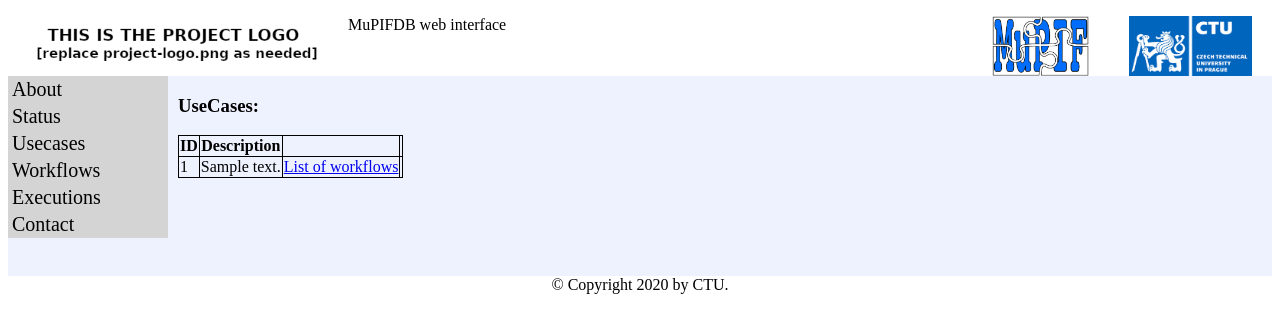
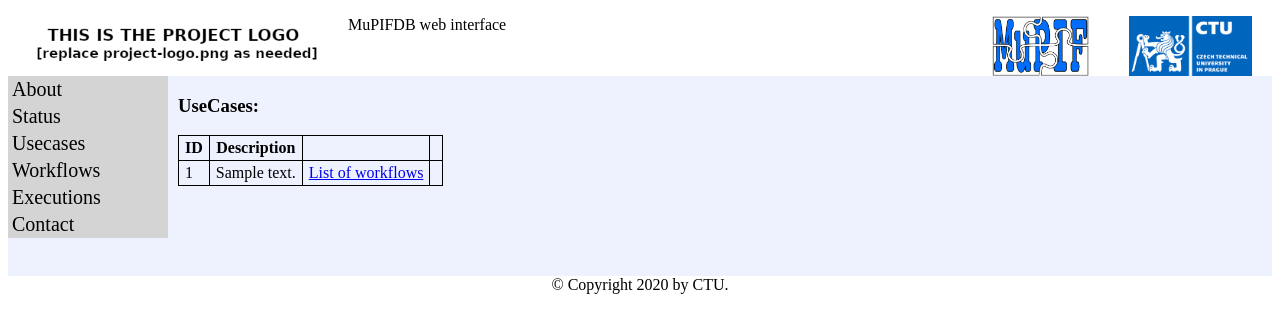
Before and after one commit to mupif/mupifDB, a Flask app: page /usecases in a window 1280 px wide. Shown: the top 333 px of the page. Run offline with Flask 3, Linux system fonts and the light colour scheme; a database or web service that is not in the repository returns one stand-in record (values such as "Sample title"); data that the repository does not hold is empty; some libraries are stand-ins or nearby versions.

Commit message:
Web UI update

```diff
--- a/webapi/index.py
+++ b/webapi/index.py
@@ -138,7 +138,7 @@ def usecases():
     data = restApiControl.getUsecaseRecords()
 
     html = '<h3>UseCases:</h3>'
-    html += '<table>'
+    html += '<table class=\"tableType1\">'
     html += '<tr><th>ID</th><th>Description</th><th></th><th></th></tr>'
     for uc in data:
         html += '<tr>'
@@ -184,7 +184,7 @@ def addUseCase():
         html = message
         html += "<h3>Add new UseCase:</h3>"
         if admin_rights:
-            html += "<table>"
+            html += "<table class=\"tableType1\">"
             html += '<tr><td>UseCase ID (string)</td><td><input type="text" name="usecase_id" value="'+str(usecase_id)+'"></td></tr>'
             html += '<tr><td>UseCase Description (string)</td><td><input type="text" name="usecase_description" value="'+str(usecase_description)+'"></td></tr>'
             html += "</table>"
@@ -214,7 +214,7 @@ def workflowNoVersion(wid):
 @app.route('/workflows/<wid>/<version>')
 def workflow(wid, version):
     wdata = restApiControl.getWorkflowRecordGeneral(wid=wid, version=int(version))
-    html = '<table>'
+    html = '<table class=\"tableType1\">'
     html += '<tr><td>WorkflowID:</td><td>'+str(wdata['wid'])+'</td></tr>'
     html += '<tr><td>Version:</td><td>'+str(wdata['Version'])+'</td></tr>'
     html += '<tr><td>UseCase:</td><td>'+str(wdata['UseCase'])+'</td></tr>'
@@ -223,9 +223,9 @@ def workflow(wid, version):
 
     html += '<br><a href="/workflowexecutions/init/'+str(wid)+'/'+str(wdata['Version'])+'">Initialize new execution record</a>'
     if len(wdata.get('EDMMapping', [])):
-        html += '<a style="margin-left:50px;" href="/workflowexecutions/init/' + str(wid) + '/' + str(wdata['Version']) + '?no_onto">Optionally without ontology based objects</a>'
+        html += '<a style="margin-left:50px;" href="/workflowexecutions/init/' + str(wid) + '/' + str(wdata['Version']) + '?no_onto">Optionally without EDM objects</a>'
     html += '<br><br>Inputs'
-    html += '<table>'
+    html += '<table class=\"tableType1\">'
     html += '<thead><th>Name</th><th>Type</th><th>TypeID</th><th>Description</th><th>Units</th><th>ObjID</th><th>Compulsory</th><th>SetAt</th><th>EDMPath</th></thead>'
     for item in wdata["IOCard"]["Inputs"]:
         html += '<tr>'
@@ -242,7 +242,7 @@ def workflow(wid, version):
     html += '</table>'
 
     html += '<br>Outputs'
-    html += '<table>'
+    html += '<table class=\"tableType1\">'
     html += '<thead><th>Name</th><th>Type</th><th>TypeID</th><th>Description</th><th>Units</th><th>ObjID</th><th>EDMPath</th></thead>'
     for item in wdata["IOCard"]["Outputs"]:
         html += '<tr>'
@@ -262,7 +262,7 @@ def workflow(wid, version):
     OBO = wdata.get('EDMMapping', [])
     if len(OBO):
         html += "<br>EDM Mapping:"
-        html += "<table>"
+        html += "<table class=\"tableType1\">"
         html += "<tr><th>Name</th><th>Type</th><th>DBName</th><th>createFrom</th></tr>"
         for obo in OBO:
             html += '<tr>'
@@ -374,7 +374,7 @@ def addWorkflow(usecaseid):
         html += "<h3>Add new workflow:</h3>"
         if admin_rights:
             html += "<h5>(The workflow module file should contain only one class implementation.):</h5>"
-            html += "<table>"
+            html += "<table class=\"tableType1\">"
 
             html += '<input type="hidden" name="somedata" value="">'
 
@@ -428,7 +428,7 @@ def executions():
     html += '<input type="submit" value="filter">'
     html += '</form><br>'
 
-    html += '<table><tr><td>Status</td><td></td><td>Workflow</td><td>CreatedDate</td><td>SubmittedDate</td><td>StartDate</td><td>EndDate</td></tr>'
+    html += '<table class=\"tableType1\"><tr><td>Status</td><td></td><td>Workflow</td><td>CreatedDate</td><td>StartDate</td><td>EndDate</td></tr>'
     param_filter_workflow_id = filter_workflow_id if filter_workflow_id != '' else None
     param_filter_workflow_version = filter_workflow_version if filter_workflow_version != '' else None
     param_filter_label = filter_label if filter_label != '' else None
@@ -439,7 +439,7 @@ def executions():
         html += '<td><a href="'+request.host_url+'workflowexecutions/'+execution['_id']+'" target="_blank">link</a></td>'
         html += '<td>'+execution['WorkflowID']+'(v'+str(execution['WorkflowVersion'])+')</td>'
         html += '<td style="font-size:12px;">'+str(execution['CreatedDate']).replace('None', '')[:19]+'</td>'
-        html += '<td style="font-size:12px;">'+str(execution['SubmittedDate']).replace('None', '')[:19]+'</td>'
+        # html += '<td style="font-size:12px;">'+str(execution['SubmittedDate']).replace('None', '')[:19]+'</td>'
         html += '<td style="font-size:12px;">'+str(execution['StartDate']).replace('None', '')[:19]+'</td>'
         html += '<td style="font-size:12px;">'+str(execution['EndDate']).replace('None', '')[:19]+'</td>'
         html += '</tr>'
@@ -468,8 +468,8 @@ def executionStatus(weid):
     html += '<script type="text/javascript" src="/main.js"></script>'
     if data['Status'] == 'Pending' or data['Status'] == 'Running' or data['Status'] == 'Scheduled':
         html += '<script type="text/javascript">let timer_refresh = setInterval(reloadIfExecStatusIsChanged, 15000);</script>'
-    html += '<table style="font-size:14px;">'
-    html += '<tr><td>Execution record ID:</td><td>' + str(weid) + '</td></tr>'
+    html += '<table style="font-size:14px;" class=\"tableType1\">'
+    html += '<tr><td>Execution ID:</td><td>' + str(weid) + '</td></tr>'
     html += '<tr><td>Workflow ID:</td><td>' + str(data['WorkflowID']) + '</td></tr>'
     html += '<tr><td>Workflow version:</td><td>' + str(data['WorkflowVersion']) + '</td></tr>'
     html += '<tr><td>Task ID:</td><td>' + str(data['Task_ID']) + '</td></tr>'
@@ -479,8 +479,8 @@ def executionStatus(weid):
     html += '<tr><td colspan="2" style="height:10px;"></td></tr>'
 
     html += '<tr><td>Status:</td><td>' + str(data['Status']) + '</td></tr>'
-    html += '<tr><td>Start Date:</td><td>' + str(data['StartDate']) + '</td></tr>'
-    html += '<tr><td>End Date:</td><td>' + str(data['EndDate']) + '</td></tr>'
+    html += '<tr><td>Start Date:</td><td>' + str(data['StartDate']).replace('None', '')[:19] + '</td></tr>'
+    html += '<tr><td>End Date:</td><td>' + str(data['EndDate']).replace('None', '')[:19] + '</td></tr>'
     html += '</table>'
     html += '<br>'
     html += 'Actions:<br>'
@@ -556,6 +556,7 @@ def setExecutionInputs(weid):
                                 'Time': None
                             }
                             restApiControl.setExecutionInputObject(weid, name, objID, object_dict)
+
                         elif i['Type'] == 'mupif.String':
                             msg += 'Setting %s (ObjID %s) to %s</br>' % (name, objID, value)
                             valuetype = i.get('ValueType', 'Scalar')
@@ -565,7 +566,6 @@ def setExecutionInputs(weid):
                                     strval = literal_eval(strval)
                                 else:
                                     strval = strval.split(' ')
-
 
                             object_dict = {
                                 'ClassName': 'String',
@@ -597,28 +597,60 @@ def setExecutionInputs(weid):
     # generate input form
     form = "<a href=\"/workflowexecutions/"+weid+"\">Back to Execution record "+weid+"</a><br>"
 
-    form += "<h3>Workflow: %s</h3><br>" % wid
+    form += f"<h3>Workflow: {wid}</h3><br>"
 
-    form += "Task_ID: "
+    form += "<table class=\"tableType1\">"
+    form += "<tr>"
+    form += "<td>Task_ID:</td>"
+    form += "<td>"
     if execution_record["Status"] == "Created":
         form += "<input type=\"text\" name=\"Task_ID\" value=\"%s\" /><br>" % execution_record["Task_ID"]
     else:
         form += "%s<br>" % execution_record["Task_ID"]
+    form += "</td>"
+    form += "</tr>"
 
-    form += "Label: "
+    form += "<td>Label:</td>"
+    form += "<td>"
     if execution_record["Status"] == "Created":
         form += "<input type=\"text\" name=\"label\" value=\"%s\" /><br>" % execution_record["label"]
     else:
         form += "%s<br>" % execution_record["label"]
+    form += "</td>"
+    form += "</tr>"
 
-    form += "E-mail address: "
+    form += "<td>E-mail address:</td>"
+    form += "<td>"
     if execution_record["Status"] == "Created":
-        form += "<input type=\"text\" name=\"RequestedBy\" value=\"%s\" /><br>" % execution_record["RequestedBy"]
+        form += f"<input type=\"text\" name=\"RequestedBy\" value=\"{execution_record['RequestedBy']}\" /><br>"
     else:
-        form += "%s<br>" % execution_record["RequestedBy"]
+        form += f"{execution_record['RequestedBy']}<br>"
+    form += "</td>"
+    form += "</tr>"
 
-    form += "<br>Input record for weid %s<table>" % weid
-    form += "<tr><th>Name</th><th>Type</th><th>ValueType</th><th>DataID</th><th>Description</th><th>ObjID</th><th>Value</th><th>Units</th><th>Link_EID</th><th>Link_Name</th><th>Link_ObjID</th><th>EDMPath</th></tr>"
+    form += "</table>"
+
+    args = {}
+    for key, value in request.args.items():
+        args[key] = value
+    any_edm_path = False
+    any_execution_link = False
+    for i in execution_inputs:
+        if i.get('EDMPath', None):
+            any_edm_path = True
+        if i.get('Link', {}).get('ExecID', None) or i.get('Link', {}).get('Name', None) or i.get('Link', {}).get('ObjID', None):
+            any_execution_link = True
+
+    show_execution_links = any_execution_link or args.get('show_execution_links', False)
+
+    form += "<br>Input record for weid %s<table class=\"tableType1\">" % weid
+    form += "<tr><th>Name</th><th>Type</th><th>ValueType</th><th>DataID</th><th>Description</th><th>ObjID</th><th>Value</th><th>Units</th>"
+    if show_execution_links:
+        form += "<th>Link_EID</th><th>Link_Name</th><th>Link_ObjID</th>"
+    if any_edm_path:
+        form += "<th>EDMPath</th>"
+    form += "</tr>"
+
     c = 0
     for i in execution_inputs:
         name = i['Name']
@@ -746,27 +778,29 @@ def setExecutionInputs(weid):
             form += '<td>' + str(i.get('Object', {}).get('Value', '')) + '</td>'
             form += '<td>' + str(i.get('Units')) + '</td>'
 
-        if execution_record["Status"] == "Created" and i.get('EDMPath', None) is None:
-            form += "<td><input type=\"text\" name=\"c_eid_%d\" value=\"%s\" style=\"width:100px;\" /></td>" % (c, i['Link']['ExecID'])
-            form += "<td><input type=\"text\" name=\"c_name_%d\" value=\"%s\" style=\"width:60px;\" /></td>" % (c, i['Link']['Name'])
-            form += "<td><input type=\"text\" name=\"c_objid_%d\" value=\"%s\" style=\"width:60px;\" /></td>" % (c, i['Link']['ObjID'])
-        else:
-            form += "<td>" + str(i['Link']['ExecID']) + "</td>"
-            form += "<td>" + str(i['Link']['Name']) + "</td>"
-            form += "<td>" + str(i['Link']['ObjID']) + "</td>"
+        if show_execution_links:
+            if execution_record["Status"] == "Created" and i.get('EDMPath', None) is None:
+                form += "<td><input type=\"text\" name=\"c_eid_%d\" value=\"%s\" style=\"width:100px;\" /></td>" % (c, i['Link']['ExecID'])
+                form += "<td><input type=\"text\" name=\"c_name_%d\" value=\"%s\" style=\"width:60px;\" /></td>" % (c, i['Link']['Name'])
+                form += "<td><input type=\"text\" name=\"c_objid_%d\" value=\"%s\" style=\"width:60px;\" /></td>" % (c, i['Link']['ObjID'])
+            else:
+                form += "<td>" + str(i['Link']['ExecID']) + "</td>"
+                form += "<td>" + str(i['Link']['Name']) + "</td>"
+                form += "<td>" + str(i['Link']['ObjID']) + "</td>"
 
-        form += '<td>' + str(i.get('EDMPath', '')) + '</td>'
+        if any_edm_path:
+            form += '<td>' + str(i.get('EDMPath', '')).replace('None', '') + '</td>'
 
         form += "</tr>"
         c += 1
 
     form += "</table>"
-    form += "<input type=\"hidden\" name=\"eid\" value=\"%s\"/>" % weid
+    form += f"<input type=\"hidden\" name=\"eid\" value=\"{weid}\"/>"
 
     OBO = execution_record.get('EDMMapping', [])
     if len(OBO):
-        form += "<br>Ontology Base Objects:"
-        form += "<table>"
+        form += "<br>EDM Base Objects:"
+        form += "<table class=\"tableType1\">"
         form += "<tr><th>Name</th><th>Type</th><th>DBName</th><th>ID</th><th>createFrom</th><th>inspect</th></tr>"
         for obo in OBO:
 
@@ -810,7 +844,12 @@ def setExecutionInputs(weid):
         form += "</table>"
 
     if execution_record["Status"] == "Created":
-        form += "<br><input type=\"submit\" value=\"Submit\" />"
+        form += "<br><input type=\"submit\" value=\"Save\" />"
+        if show_execution_links:
+            form += f"<br><br><a href=\"/workflowexecutions/{weid}/inputs\">Hide execution output links</a>"
+        else:
+            form += f"<br><br><a href=\"/workflowexecutions/{weid}/inputs?show_execution_links=1\">Show execution output links</a>"
+
 
     return my_render_template('form.html', form=form)
 
@@ -827,8 +866,8 @@ def getExecutionOutputs(weid):
 
     form = "<a href=\"/workflowexecutions/" + weid + "\">Back to Execution record " + weid + "</a>"
 
-    form += "<h3>Workflow: %s</h3>Output record for weid %s<table>" % (wid, weid)
-    form += "<tr><th>Name</th><th>Type</th><th>ValueType</th><th>DataID</th><th>ObjID</th><th>Units</th><th>Value</th><th>EDMPath</th></tr>"
+    form += f"<h3>Workflow: {wid}</h3>Output record for weid {weid}<table class=\"tableType1\">"
+    form += "<tr><th>Name</th><th>Type</th><th>ValueType</th><th>DataID</th><th>ObjID</th><th>Value</th><th>Units</th><th>EDMPath</th></tr>"
     for i in execution_outputs:
         val = ''
 
@@ -856,7 +895,7 @@ def getExecutionOutputs(weid):
                         value = onto_data.get('value', None)
                         unit = onto_data.get('unit', '')
                         if value is not None:
-                            val = str(value) + ' ' + str(unit)
+                            val = str(value)# + ' ' + str(unit)
                 else:
                     try:
                         prop = mupif.ConstantProperty.from_db_dict(i['Object'])
@@ -865,11 +904,32 @@ def getExecutionOutputs(weid):
                         pass
 
         if i['Type'] == 'mupif.String':
-            try:
-                prop = mupif.String.from_db_dict(i['Object'])
-                val = prop.getValue()
-            except:
-                pass
+            if i.get('EDMPath', None) is not None:
+                onto_path = i.get('EDMPath')
+                onto_base_objects = execution_record.get('EDMMapping', [])
+
+                splitted = onto_path.split('.', 1)
+                base_object_name = splitted[0]
+                object_path = splitted[1]
+
+                # find base object info
+                info = {}
+                for ii in onto_base_objects:
+                    if ii['Name'] == base_object_name:
+                        info = ii
+
+                # get the desired object
+                onto_data = restApiControl.getEDMData(info.get('DBName', ''), info.get('EDMEntity', ''), info.get('id', ''), object_path)
+                if onto_data is not None:
+                    value = onto_data.get('value', None)
+                    if value is not None:
+                        val = str(value)
+            else:
+                try:
+                    prop = mupif.String.from_db_dict(i['Object'])
+                    val = prop.getValue()
+                except:
+                    pass
 
         if i['Type'] == 'mupif.Field':
             try:
@@ -884,15 +944,15 @@ def getExecutionOutputs(weid):
         form += '<td>' + str(i.get('ValueType', '')) + '</td>'
         form += '<td>' + str(i.get('TypeID', '[unknown]')).replace('mupif.DataID.', '') + '</td>'
         form += '<td>' + str(i['ObjID']) + '</td>'
+        form += '<td>' + str(val) + '</td>'
         form += '<td>' + str(escape(i.get('Units'))) + '</td>'
-        form += '<td>' + str(val) + '</td>'
         form += '<td>' + str(i.get('EDMPath', '')) + '</td>'
     form += "</table>"
 
     OBO = execution_record.get('EDMMapping', [])
     if len(OBO):
-        form += "<br>Ontology Base Objects:"
-        form += "<table>"
+        form += "<br>EDM Base Objects:"
+        form += "<table class=\"tableType1\">"
         form += "<tr><th>Name</th><th>Type</th><th>DBName</th><th>ID</th><th>createFrom</th><th>inspect</th></tr>"
         for obo in OBO:
 
@@ -939,7 +999,7 @@ def propertyArrayView(file_id, page):
         prop = mp.ConstantProperty.loadHdf5(full_path)
         propval = prop.getValue()
 
-        html += '<table style="font-size:14px;">'
+        html += '<table style="font-size:14px;" class=\"tableType1\">'
         html += '<tr><td>Type_ID:</td><td>' + str(prop.propID) + '</td></tr>'
         html += '<tr><td>Units:</td><td>' + str(prop.getUnit().to_string()) + '</td></tr>'
         html += '<tr><td>ValueType:</td><td>' + str(prop.valueType) + '</td></tr>'
@@ -965,7 +1025,7 @@ def propertyArrayView(file_id, page):
                 html += '<a href="/property_array_view/' + file_id + '/' + str(page + 1) + '">></a>'
             html += '</h4>'
 
-        html += '<table style="font-size:12px;margin-top:10px;">'
+        html += '<table style="font-size:12px;margin-top:10px;" class=\"tableType1\">'
         html += '<td></td>'
         num_cols = 1
         if len(propval[0].shape) > 0:
@@ -986,7 +1046,7 @@ def propertyArrayView(file_id, page):
                         html += '<td>' + str(subelem) + '</td>'
             html += '</tr>'
             row_id += 1
-        html += '<table><br><br><br><br><br><br><br><br><br><br>'
+        html += '</table><br><br><br><br><br><br><br><br><br><br>'
 
     return my_render_template('basic.html', body=Markup(html))
 
@@ -1112,7 +1172,7 @@ def workflow_check():
 
         html += "<h4>Upload the workflow Python file (and consecutive Python modules):</h4>"
         html += "<h5>(The workflow module file should contain only one class implementation.):</h5>"
-        html += "<table>"
+        html += "<table class=\"tableType1\">"
 
         html += '<input type="hidden" name="somedata" value="">'
 
--- a/webapi/static/style.css
+++ b/webapi/static/style.css
@@ -63,3 +63,19 @@ body {
     overflow: scroll;
     overflow: auto;
 }
+
+
+
+
+
+table.tableType1 {
+
+}
+table.tableType1 td{
+    padding: 3px 6px;
+
+}
+table.tableType1 th{
+    padding: 3px 6px;
+
+}
```
